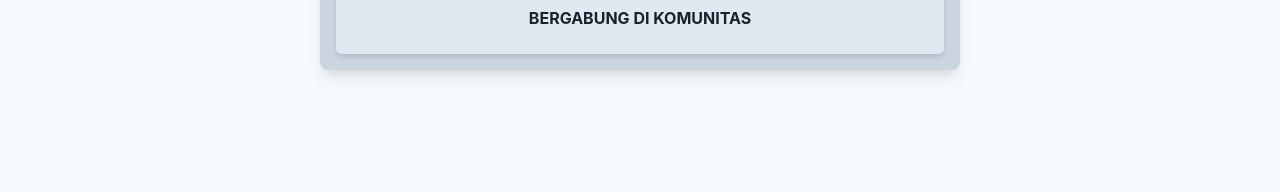
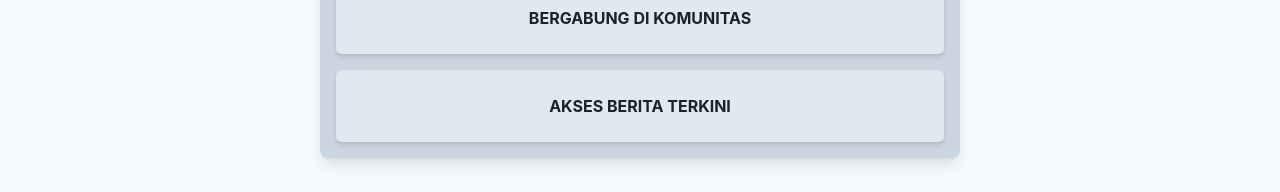
Before and after one commit to bagaskalih/tubes-webpro, a Next.js app: page /layanan in a window 1280 px wide. Shown: the part 355-547 px from the top of the page. Built offline with nearby package versions, Linux system fonts and the light colour scheme; no server answers.

Commit message:
feat: add new layanan in layanan page

```diff
--- a/src/app/layanan/page.tsx
+++ b/src/app/layanan/page.tsx
@@ -22,6 +22,10 @@ const listLayanan = [
   {
     title: "BERGABUNG DI KOMUNITAS",
     link: "#",
+  },
+  {
+    title: "AKSES BERITA TERKINI",
+    link: "news",
   },
 ];
 
```
